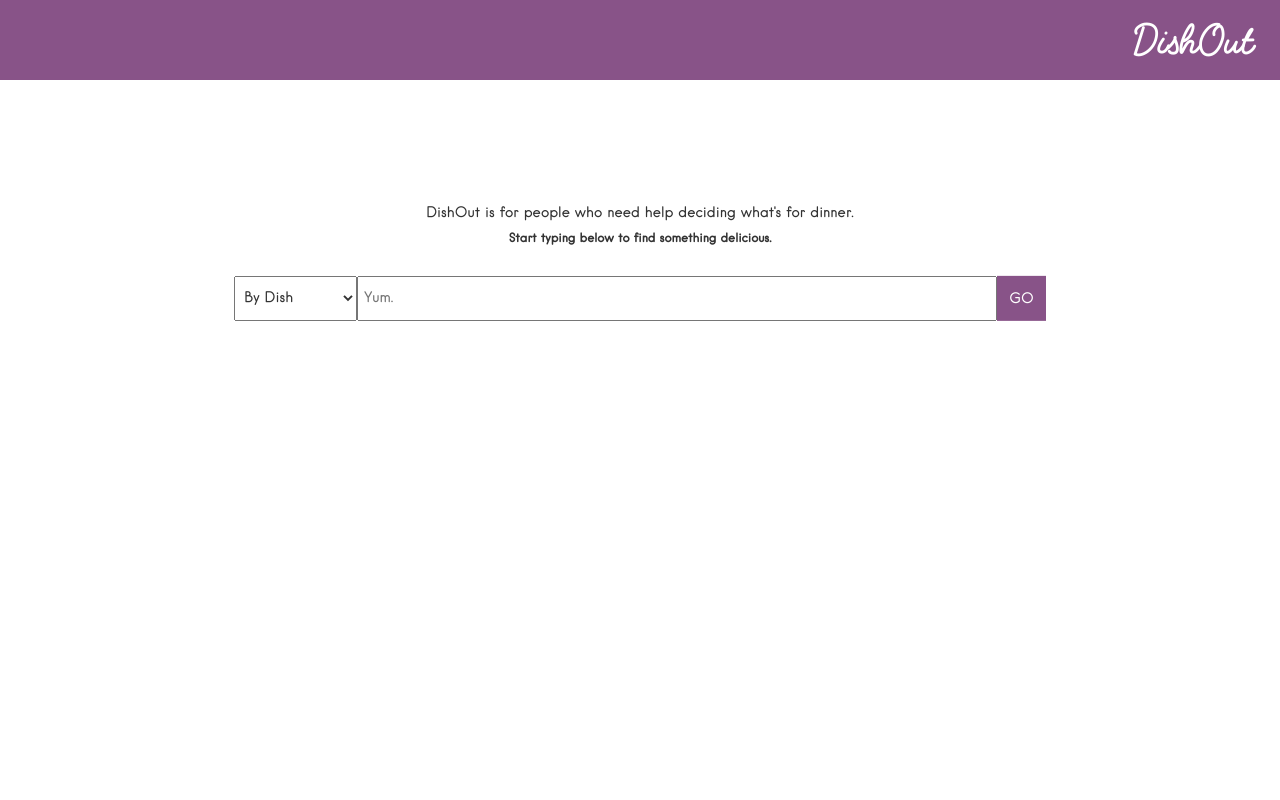
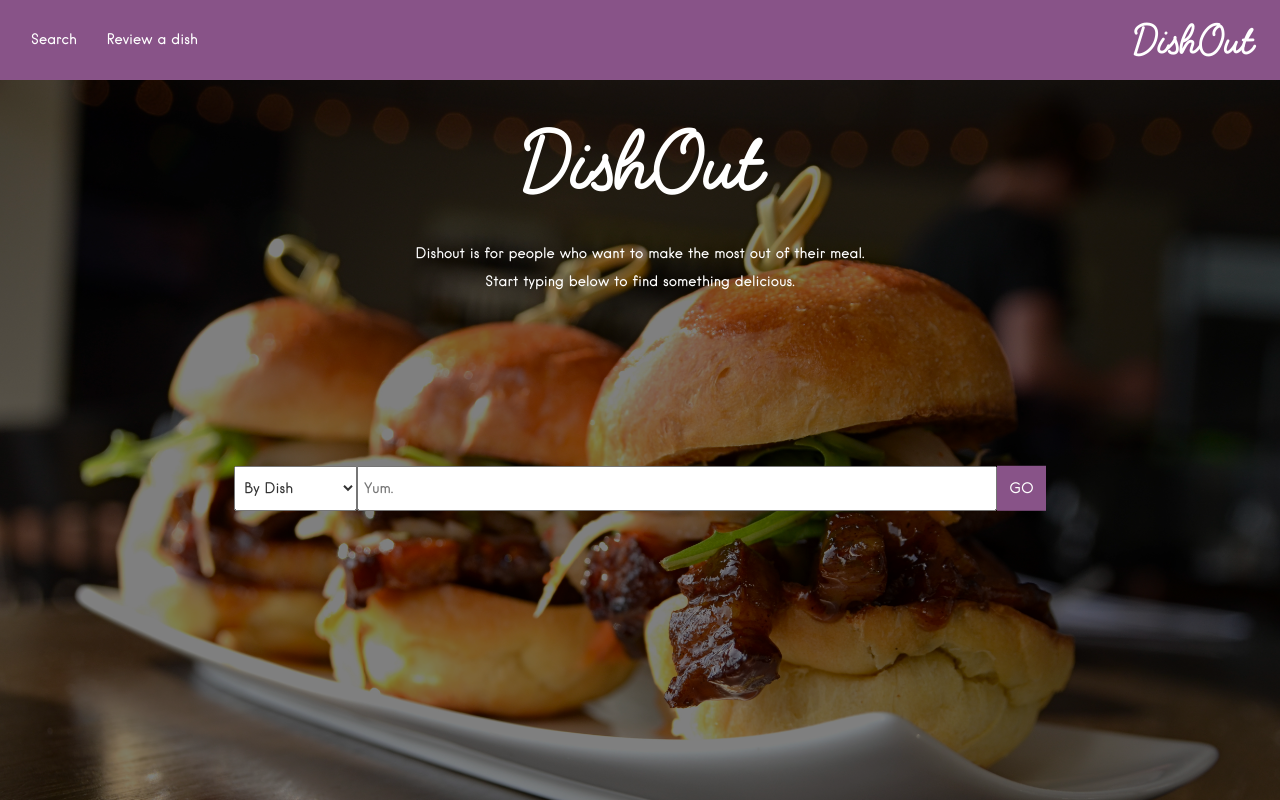
Before and after one commit to mzw4/brick, a Flask app: page / in a window 1280 px wide. Run offline with Flask 2, Linux system fonts and the light colour scheme; some libraries are stand-ins or nearby versions.

Commit message:
home page styling, programatically populating fields

```diff
--- a/TODO.txt
+++ b/TODO.txt
@@ -10,5 +10,8 @@ backend:
 frontend:
   integrate review form with rest of site
 
+  only display highest review
+    display rest when clicked
+
   restaurant description modal
   view for seeing all reviews for a dish
--- a/server.py
+++ b/server.py
@@ -35,15 +35,15 @@ def review():
 # dishes and corresponding restaurants
 @app.route("/ajax_get_dish_data", methods=['GET'])
 def get_dish_data():
+  print 'git request'
   if request.method == 'GET':
-
     dish = request.args.get('dish', '')
     sort_by = request.args.get('sort_by', 'rating')
     sort_dir = request.args.get('sort_dir', 'desc')
     location = request.args.get('location', 'new+york')
     distance = request.args.get('distance', '10')
     restaurant_id = request.args.get('restaurant_id', '')
-    search_type = request.args.get('search_type', 'location')
+    search_type = request.args.get('search_type', 'dish')
   # if True:
   #   dish = '5-dish'
   #   sort_by = 'rating'  # price, distance
@@ -63,20 +63,24 @@ def get_dish_data():
     filtered_restaurants_ids = map(lambda r: r['_id'], filtered_restaurants)
 
     if search_type == 'dish':
+      print 'search by dish'
       # query for dishes matching the specified name or tags and within the specified distance
       dishes_list = list(dishes.find({ 'name': dish, 'restaurant_id': { '$in': filtered_restaurants_ids } })\
         .sort(sort_by,  (pymongo.DESCENDING if sort_dir == 'desc' else pymongo.ASCENDING))\
         .limit(MAX_QUERY_LENGTH))
+      formatted_search_type = 'Dishes'
     elif search_type == 'location':
       # query for dishes within the specified distance
       dishes_list = list(dishes.find({ 'restaurant_id': { '$in': filtered_restaurants_ids } })\
         .sort(sort_by,  (pymongo.DESCENDING if sort_dir == 'desc' else pymongo.ASCENDING))\
         .limit(MAX_QUERY_LENGTH))
+      formatted_search_type = 'nearby'
     elif search_type == 'restaurant':
       # query for dishes at this restaurant
       dishes_list = list(dishes.find({ 'restaurant_id': restaurant_id })\
         .sort(sort_by,  (pymongo.DESCENDING if sort_dir == 'desc' else pymongo.ASCENDING))\
         .limit(MAX_QUERY_LENGTH))
+      formatted_search_type = 'Restaurants'
 
     # get associated restaurant data
     restaurant_ids = set(map(lambda dish: dish['restaurant_id'], dishes_list))
@@ -94,10 +98,13 @@ def get_dish_data():
 
     # form response
     result = {
+      'original_query_dish': dish,
+      'search_type': formatted_search_type,
       'dishes': format_data_response(dishes_list),
       'restaurants': format_data_response(restaurant_list),
       'reviews': format_data_response(reviews_list),
     }
+    print dishes_list
     return jsonify(result)
 
   else:
@@ -128,7 +135,7 @@ def submit_review():
   #   photo = 'eadawd'
   #   date = 'some day'
 
-    print dish, restaurant, rating, review_text, user_id, price, tags, photo, date
+    # print dish, restaurant, rating, review_text, user_id, price, tags, photo, date
 
     # get collections
     dishes = get_db_collection('dishes')
@@ -177,6 +184,12 @@ def submit_review():
         reviewed_dish_id = dishes.insert(new_dish)
         print 'added new dish ' + str(reviewed_dish_id)
 
+      # if there is a photo, upload it to the photo collection
+      image_id = None
+      if photo:
+        images = get_db_collection('images')
+        image_id = images.insert({ '_id': next_id('images'), 'image_data': photo })
+
       # construct review and insert it
       new_review = {
         '_id': new_review_id,
@@ -186,7 +199,7 @@ def submit_review():
         'rating': rating,
         'text': review_text,
         'date': date,
-        'photo': photo,
+        'photo': image_id,
         'votes': 0,
       }
       reviews.insert(new_review)
--- /dev/null
+++ b/static/css/home.css
@@ -0,0 +1,65 @@
+.nav_buttons {
+  padding: 0 15px;
+}
+
+#home {
+  background-image: url('../img/pork.jpg');
+  background-size: 100%;
+  position: relative;
+}
+
+#cover {
+  background-color: black;
+  opacity: 0.5;
+  position: absolute;
+  top: 0;
+  bottom: 0;
+  left: 0;
+  right: 0;
+}
+
+.home_title {
+  display:block;
+  position:relative;
+  text-align:center;
+  font-size:10vh;
+  color:white;
+  font-family:fabfeltscriptbold;
+}
+.home_subtitle {
+  text-align: center;
+  color:white;
+  z-index: 5;
+  position: relative;
+}
+
+#intro {
+  top: 15%;
+}
+
+.btn {
+  border-radius: 0;
+  border: none;
+}
+
+li a {
+  height: 100%;
+  color: white;
+}
+.nav > li > a:hover,
+.nav > li > a:focus {
+  background-color: white;
+  color: #885388;
+}
+
+.navbar-default .navbar-nav>li>a {
+  color: white;
+}
+
+.vertical_center {
+  position: relative;
+  top: 50%;
+  -webkit-transform: translateY(-50%);
+  -ms-transform: translateY(-50%);
+  transform: translateY(-50%);
+}
--- a/static/js/main.js
+++ b/static/js/main.js
@@ -5,6 +5,10 @@ var mainCtrl = function($scope, $rootScope, $animate, $timeout) {
 			$rootScope.loading = false;
 		}, 0);
 	});
+
+  $('#review_button').on('click', function(event) {
+
+  });
 }
 
 angular
--- a/static/js/search.js
+++ b/static/js/search.js
@@ -1,7 +1,9 @@
 var searchCtrl = function($scope, $rootScope, Search, $http) {
 	var result = Search.getResult().then(function(data) {
 		$scope.results = data.data.dishes;
-		console.log(data.data.dishes)
+		console.log(data.data);
+		$('#search_term').html(data.data.original_query_dish.name);
+		$('#search_type').html(data.data.search_type);
 	})
 	$scope.dish = {
 		_id: -1,
--- a/static/js/services/search.js
+++ b/static/js/services/search.js
@@ -6,7 +6,7 @@ angular.module('dishout')
                 result = data;
             },
             getResult:function () {
-				return $http.get('http://puentes.ca:9000/ajax_get_dish_data?dish=5-dish');
+				return $http.get('/ajax_get_dish_data?dish=1-dish');
             }
         };
     });
--- a/static/partials/home.html
+++ b/static/partials/home.html
@@ -1,7 +1,12 @@
 <div id="home">
+	<div id="cover"></div>
+	<div class="home_title">DishOut</div>
+	<div class="home_subtitle">
+		Dishout is for people who want to make the most out of their meal.<br/>
+		Start typing below to find something delicious.<br/>
+	</div>
 	<div id="intro">
-		DishOut is for people who need help deciding what's for dinner.<br />
-		<span class="bold">Start typing below to find something delicious.</span><br />
+
 		<select class="choice-by">
 			<option>By Dish</option>
 			<option>By Restaurant</option>
--- a/templates/main.html
+++ b/templates/main.html
@@ -9,6 +9,7 @@
 	  <script src="static/lib_cool/angular-route.min.js"></script>
 	  <link rel="stylesheet" href="static/lib_cool/animate.css" />
 	  <link rel="stylesheet" href="static/css/style.css" />
+	  <link rel="stylesheet" href="static/css/home.css" />
 	  <link rel="stylesheet" href="static/fonts/FabFelt/stylesheet.css" />
 	  <link rel="stylesheet" href="static/fonts/HankenBook/stylesheet.css" />
 	  <link rel="stylesheet" href="//maxcdn.bootstrapcdn.com/font-awesome/4.3.0/css/font-awesome.min.css">
@@ -16,8 +17,15 @@
 	<body ng-app="dishout">
 		<div class="wrapper continer-fluid" ng-controller="mainCtrl">
 			<div class="row navbar">
-				<div class="col-xs-12 title">DishOut</div>
+				<div class="nav_buttons col-xs-6">
+		      <ul class="nav navbar-nav">
+		        <li><a href="/#/"><div class="vertical_center">Search</div></a></li>
+		        <li><a href="/review"><div class="vertical_center">Review a dish</div></a></li>
+			  	</ul>
+				</div>
+				<div class="col-xs-6 title">DishOut</div>
 			</div>
+
 			<div class="main">
 				<div id="load" ng-show="$root.loading">
 					<img src="static/img/loader.gif" />
```
Also changed, not shown: static/partials/search.html (+7 -4 lines), templates/review.html (+12 -0 lines), static/img/meat.jpg (added), static/img/pork.jpg (added), static/img/sushiballs.jpg (added).
